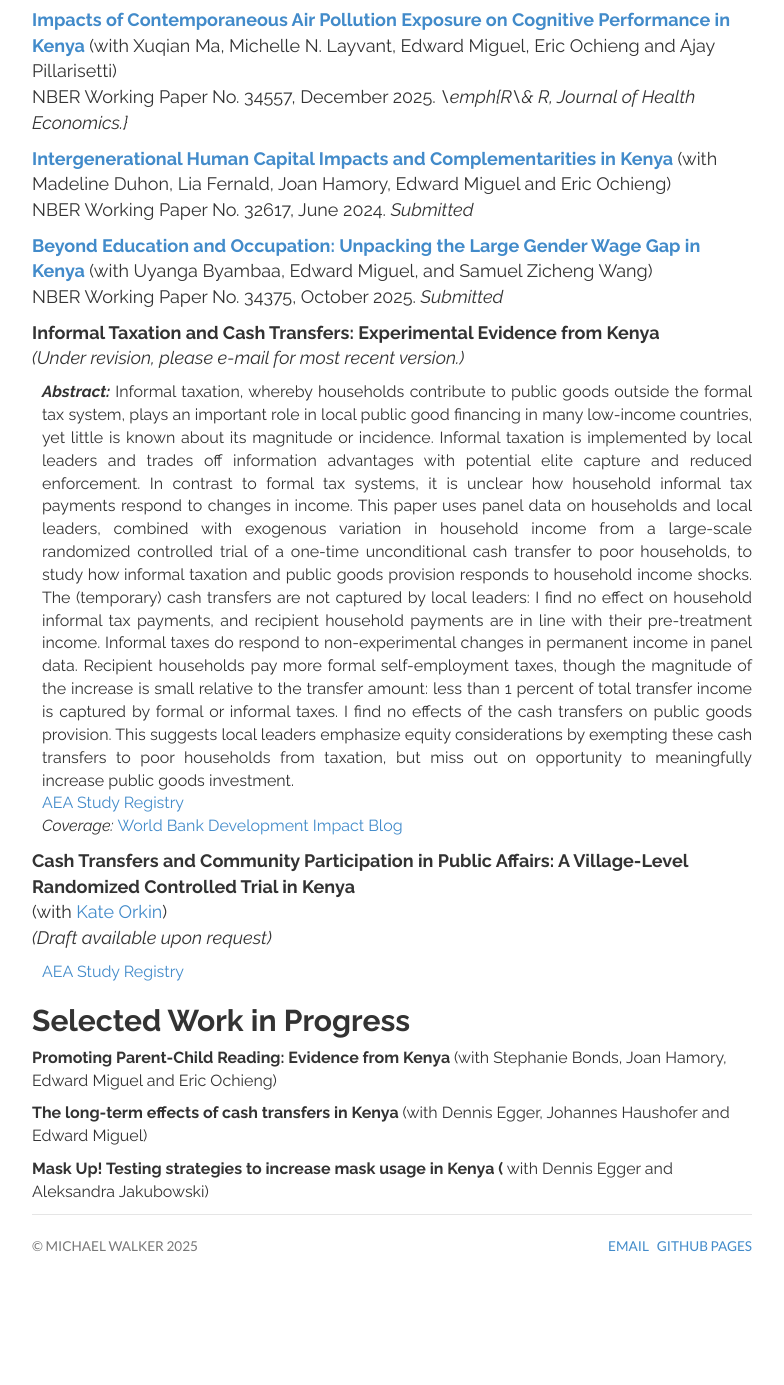
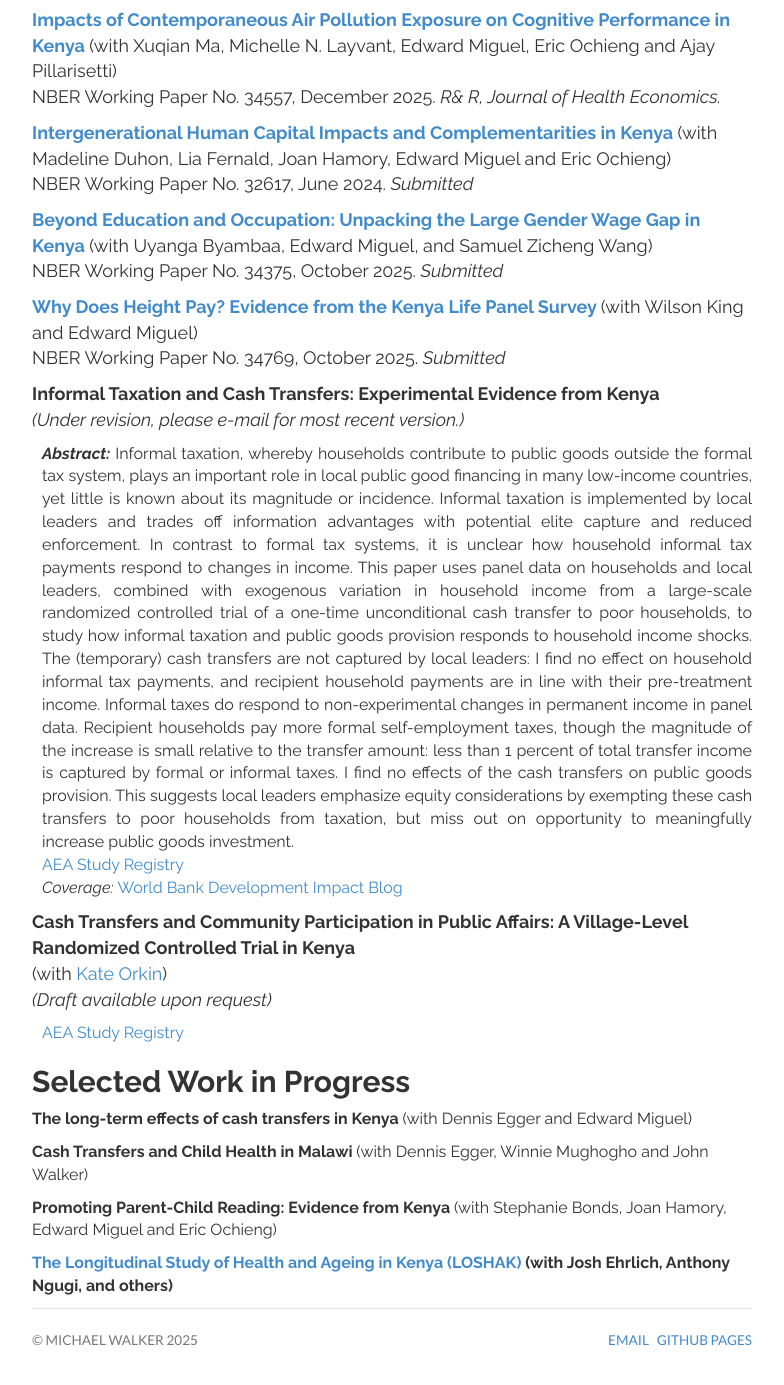
Before and after one commit to mwwalker/mwwalker.github.io, a Jekyll site: the page built from research/index.html, in a window 1280 px wide and 1400 px high, scrolled down 2413 px. Shown: the top 1385 px of the window, without its empty margins (248-1032 px from the left). Built offline with Jekyll 4.4.1, drawn with Linux system fonts in a browser that asks for light colours; before the commit the page ends 3720 px from its top, so only the background shows below that.

Commit message:
last checks

```diff
--- a/research/index.html
+++ b/research/index.html
@@ -153,8 +153,8 @@ title: Research
       <em> Selected Coverage: </em> <a href="https://voxdev.org/topic/macroeconomics-growth/how-low-demand-constrains-productivity-and-economic-development"> How low demand constrains productivity and economic development (Vox Dev) </a>, <a href="https://voxdev.org/topic/macroeconomics-growth/do-cash-transfers-cause-inflation"> Do Cash Transfers Cause Inflation (VoxDev) </a>
     </p>
 
-    <p style="font-size:18px">  <a href="https://www.nber.org/papers/w32617"> <b> Impacts of Contemporaneous Air Pollution Exposure on Cognitive Performance in Kenya </b> </a> (with Xuqian Ma, Michelle N. Layvant, Edward Miguel, Eric Ochieng and Ajay Pillarisetti)
-  <br> NBER Working Paper No. 34557, December 2025. <em> \emph{R\& R, Journal of Health Economics.} </em> </p>
+    <p style="font-size:18px">  <a href="https://www.nber.org/papers/w34557"> <b> Impacts of Contemporaneous Air Pollution Exposure on Cognitive Performance in Kenya </b> </a> (with Xuqian Ma, Michelle N. Layvant, Edward Miguel, Eric Ochieng and Ajay Pillarisetti)
+  <br> NBER Working Paper No. 34557, December 2025. <em> R& R, Journal of Health Economics. </em> </p>
 
 
   <p style="font-size:18px">  <a href="https://www.nber.org/papers/w32617"> <b> Intergenerational Human Capital Impacts and Complementarities in Kenya </b> </a> (with Madeline Duhon, Lia Fernald, Joan Hamory, Edward Miguel and Eric Ochieng)
@@ -164,6 +164,8 @@ title: Research
   <p style="font-size:18px">  <a href="https://www.nber.org/papers/w34375"> <b> Beyond Education and Occupation: Unpacking the Large Gender Wage Gap in Kenya </b> </a> (with Uyanga Byambaa, Edward Miguel, and Samuel Zicheng Wang)
   <br> NBER Working Paper No. 34375, October 2025. <em> Submitted </em> </p>
 
+  <p style="font-size:18px">  <a href="https://www.nber.org/papers/w34769"> <b> Why Does Height Pay? Evidence from the Kenya Life Panel Survey </b> </a> (with Wilson King and Edward Miguel)
+  <br> NBER Working Paper No. 34769, October 2025. <em> Submitted </em> </p>
 
 
 
@@ -204,11 +206,15 @@ title: Research
       <h2 id=inprog> Selected Work in Progress</h2>
 
 
+                  <p> <b> The long-term effects of cash transfers in Kenya </b> (with Dennis Egger and Edward Miguel) </p>
+
+                  <p> <b> Cash Transfers and Child Health in Malawi </b> (with Dennis Egger, Winnie Mughogho and John Walker) </p>
+
                   <p> <b> Promoting Parent-Child Reading: Evidence from Kenya </b> (with Stephanie Bonds, Joan Hamory, Edward Miguel and Eric Ochieng) </p>
 
-                  <p> <b> The long-term effects of cash transfers in Kenya </b> (with Dennis Egger, Johannes Haushofer and Edward Miguel) </p>
+                  <p><b> <a href="https://sites.google.com/umich.edu/loshak/home"> The Longitudinal Study of Health and Ageing in Kenya (LOSHAK) </a> <b> (with Josh Ehrlich, Anthony Ngugi, and others) </p>
 
-                  <p> <b> Mask Up! Testing strategies to increase mask usage in Kenya (</b> with Dennis Egger and Aleksandra Jakubowski) </p>
+                 <!---- <p> <b> Mask Up! Testing strategies to increase mask usage in Kenya (</b> with Dennis Egger and Aleksandra Jakubowski) </p> -->
 
 
 
```
